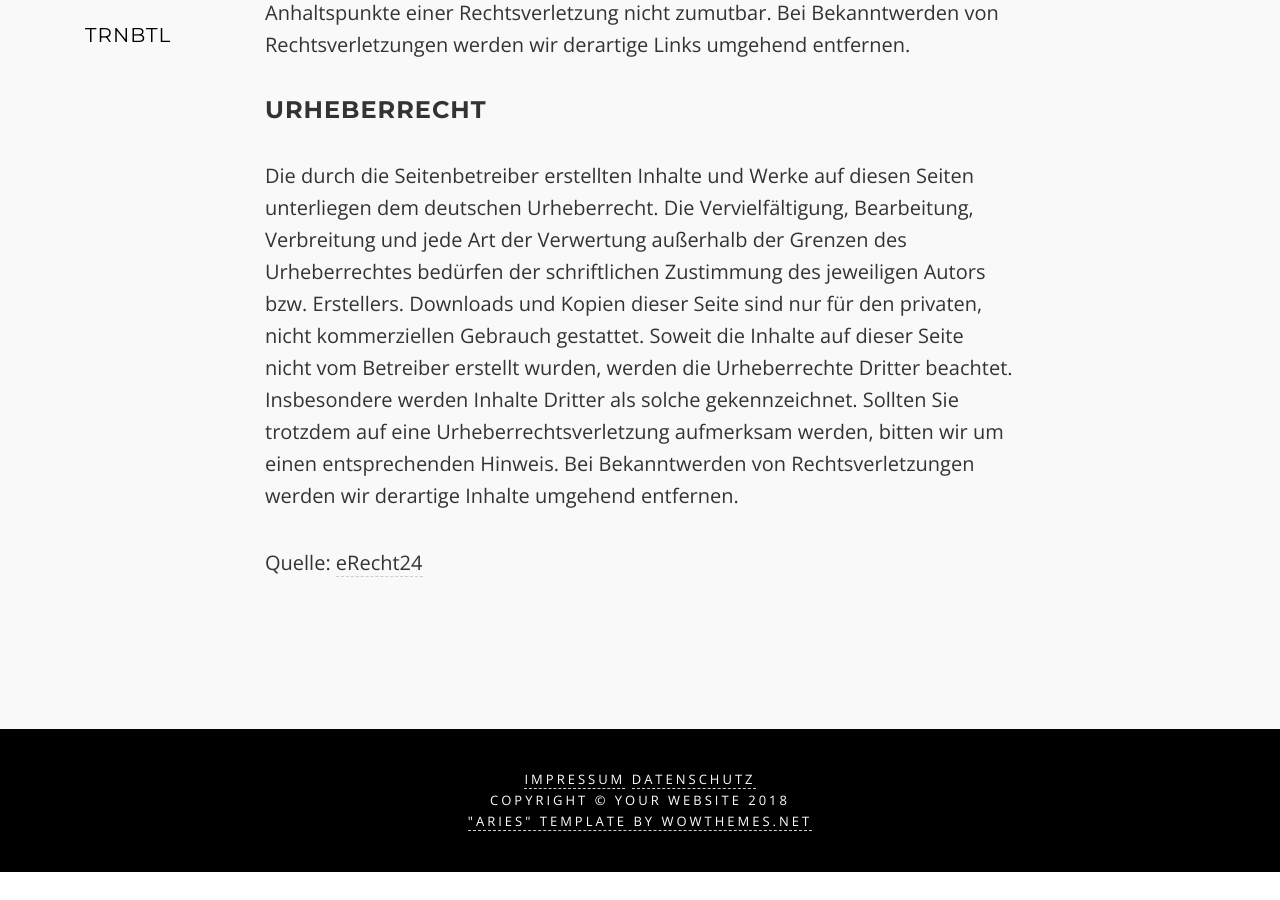
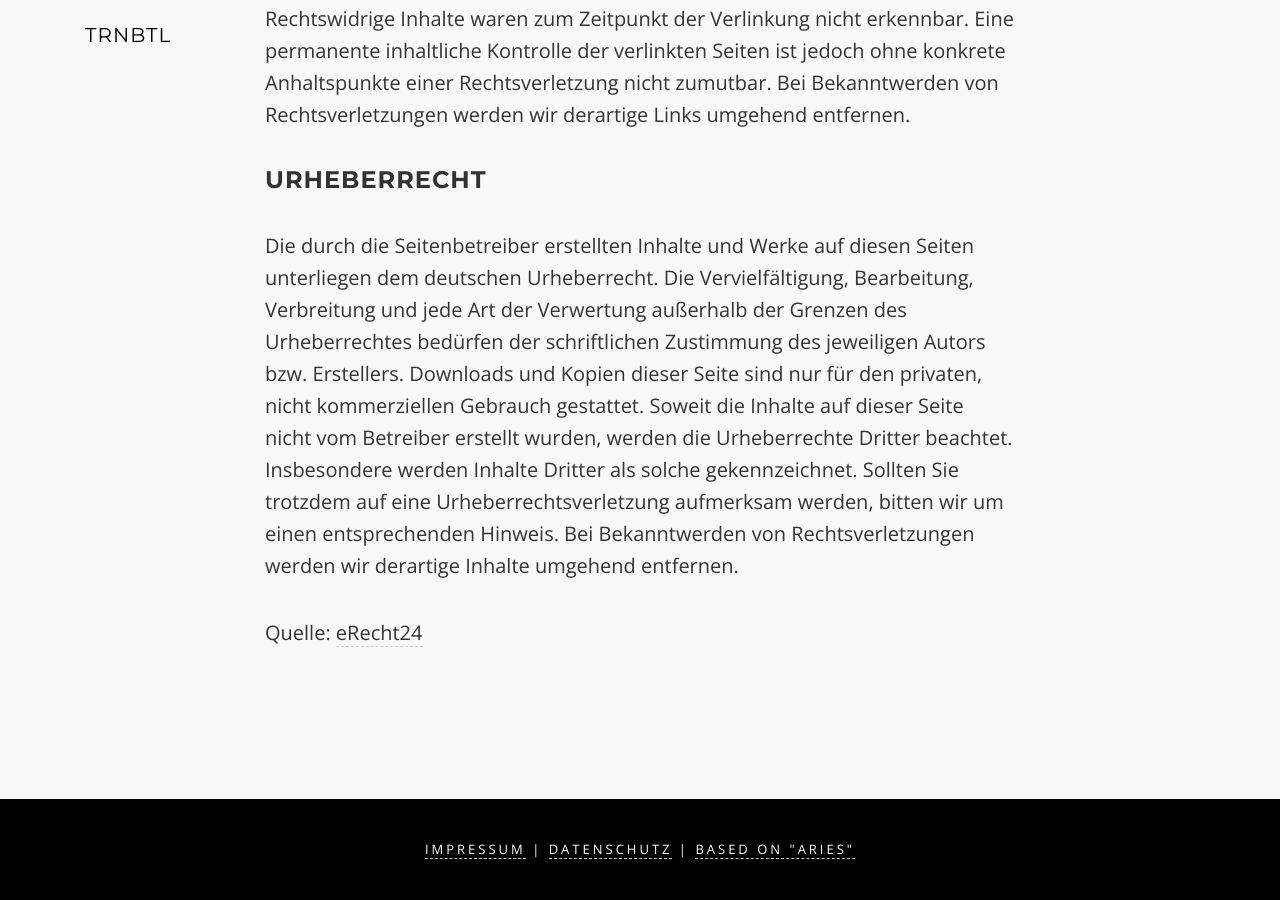
Before and after one commit to trnbtl/trnbtl.github.io, a Jekyll site: the page built from impressum.html, in a window 1280 px wide and 900 px high, scrolled down 1599 px. Built offline with Jekyll 4.4.1, drawn with Linux system fonts in a browser that asks for light colours; before the commit the page ends 2471 px from its top, so only the background shows below that; some of the changed text lies outside the part shown.

Commit message:
impressum und datenschutz

```diff
--- a/_includes/footer.html
+++ b/_includes/footer.html
@@ -1,13 +1,9 @@
 <footer>
   <div class="container text-center">
     <p class="credits">
-      <a class="highlightlink" href="/impressum/">Impressum</a>
-      <a class="highlightlink" href="/datenschutz/">Datenschutz</a>
-    </p>
-
-    <p class="credits">
-      Copyright &copy; Your Website 2018<br/>
-      <a class="highlightlink" target="_blank" href="https://www.wowthemes.net">"Aries" Template by WowThemes.net</a>
+      <a class="highlightlink" href="/impressum/">Impressum</a> |
+      <a class="highlightlink" href="/datenschutz/">Datenschutz</a> |
+      <a class="highlightlink" target="_blank" href="https://www.wowthemes.net">Based on "Aries"</a>
     </p>
   </div>
 </footer>
--- a/css/theme.css
+++ b/css/theme.css
@@ -193,7 +193,6 @@
 	text-align:center;
 	color:#fff;
 	background-image:radial-gradient(circle at 50% 50%,rgba(0,0,0,0.46),rgba(0,0,0,0.18)),url('../img/hspu.jpg');
-
 	background-position: 0px -300px;
 	-webkit-background-size:cover;
 	-moz-background-size:cover;
--- a/impressum.html
+++ b/impressum.html
@@ -4,6 +4,13 @@
 ---
 
 <h3>Impressum</h3>
+
+<p>
+    <i style="color: darkgreen; font-size: 30px" class="fa fa-pagelines"></i>
+    <strong>Diese Seite dient ausschließlich rein privaten Zwecken.</strong>
+    <i style="color: darkgreen; font-size: 30px" class="fa fa-pagelines"></i>
+</p>
+
 <h4>Angaben gemäß § 5 TMG</h4>
 <p>
     Daniel Kwittung<br/>
```
Also changed, not shown: datenschutz.html (+5 -2 lines).
